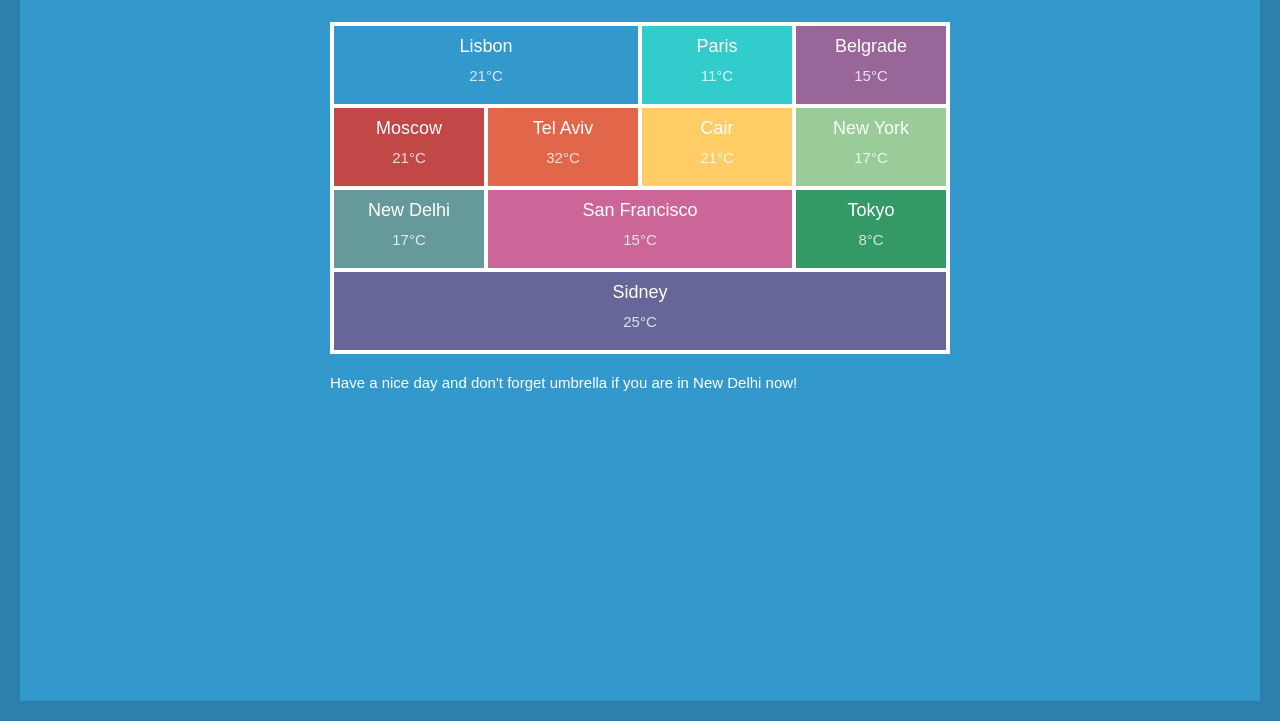
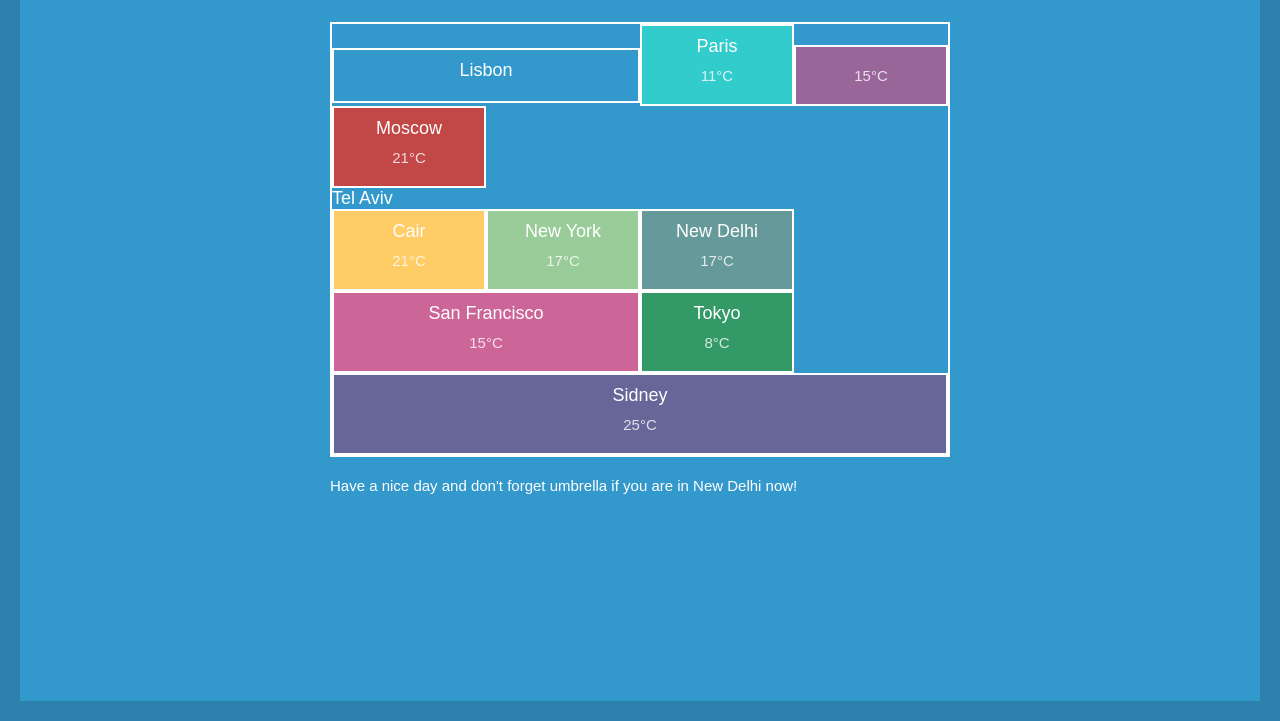
Before and after one commit to s-nik/test, a plain HTML site: page index.html in a window 1280 px wide. Shown: the part 79-800 px from the top of the page. Drawn offline with Linux system fonts and the light colour scheme; some icons are missing.

Commit message:
some changes

```diff
--- a/index.html
+++ b/index.html
@@ -16,21 +16,21 @@
     	<ul class="container">
     		<li class="towns large">
     			<span>Lisbon</span>
-    			<p>21&#176C <i class="wi wi-night-sleet"></i></p>
+    			<p> <i class="wi wi-night-sleet"></i></p>
     		</li>
     		<li class="towns cyan">
     			<span>Paris</span>
     			<p>11&#176C <i class="wi wi-night-sleet"></i></p>
     		</li>
     		<li class="towns purple">
-    			<span>Belgrade</span>
+
     			<p>15&#176C <i class="wi wi-night-sleet"></i></p>
     		</li>
     		<li class="towns red">
     			<span>Moscow</span>
     			<p>21&#176C <i class="wi wi-night-sleet"></i></p>
     		</li> <!-- убрать класс normal если не будет задействован -->
-    		<li class="towns orange">
+    		<li >
     			<span>Tel Aviv</span>
     			<p>32&#176C <i class="wi wi-night-sleet"></i></p>
     		</li>
```
